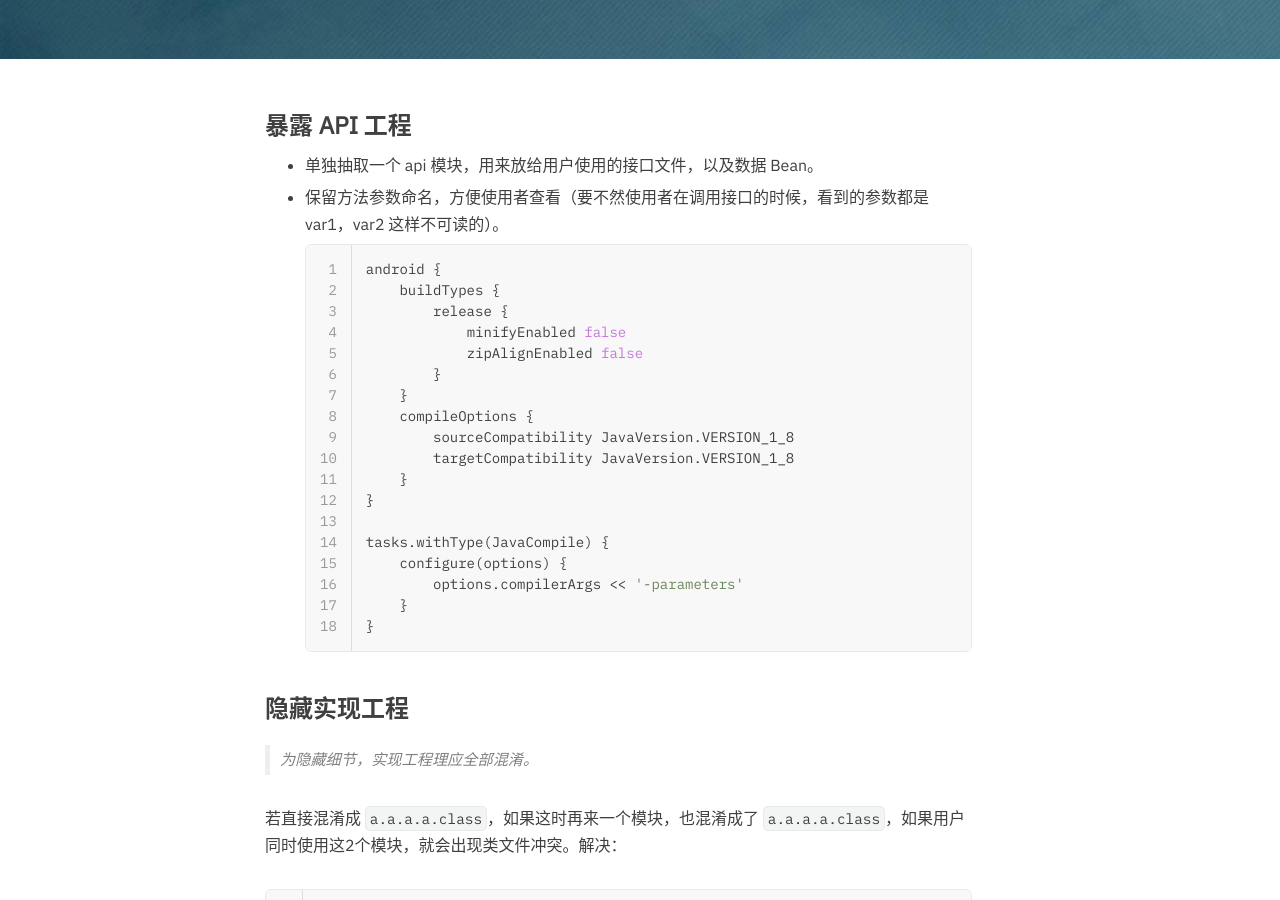
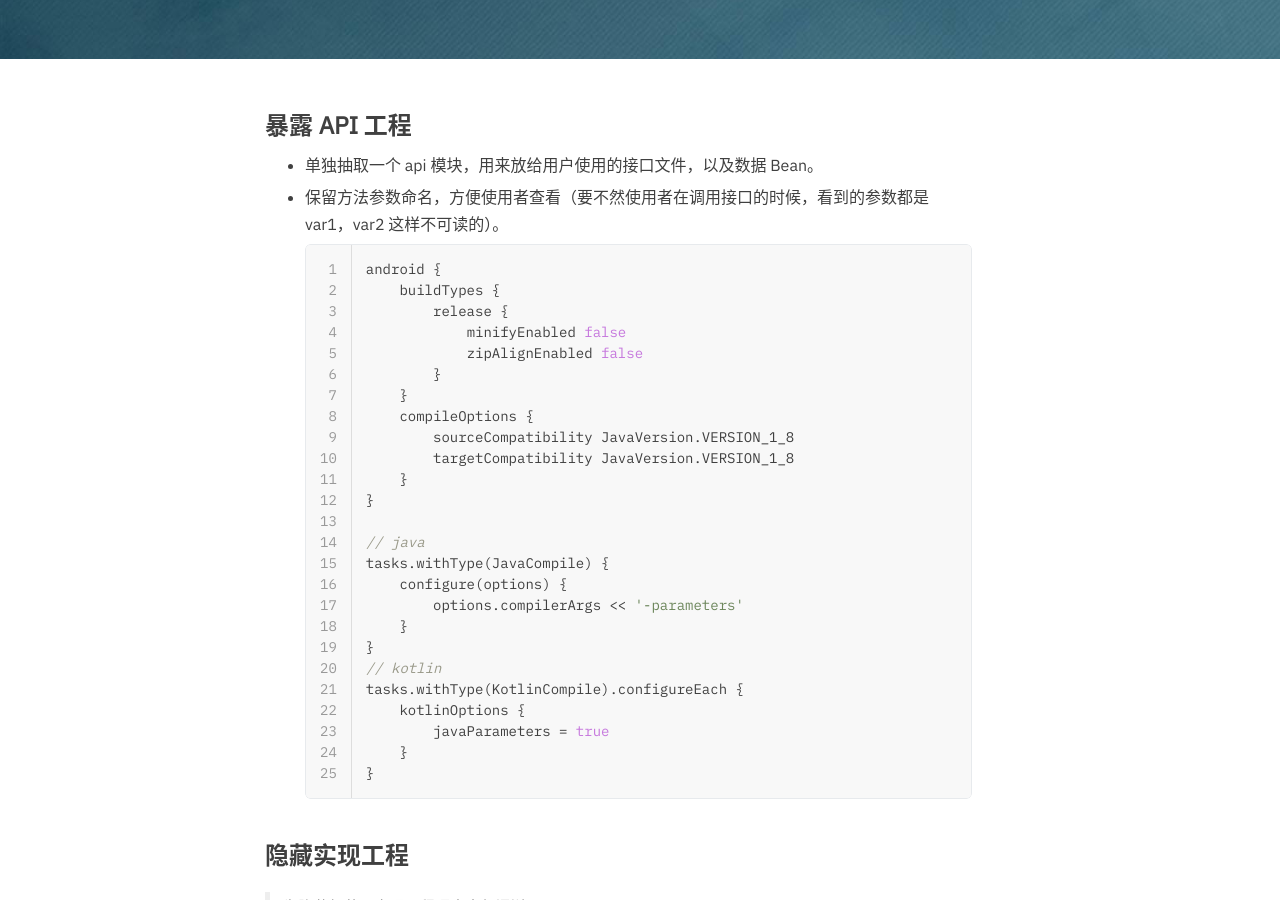
Before and after one commit to hurshi/hurshi.github.io, a Jekyll site: the page built from _posts/2020-02-27-pack.md, in a window 1280 px wide and 900 px high, scrolled down 464 px. Built offline with Jekyll 4.4.1, drawn with Linux system fonts in a browser that asks for light colours; nearby versions of some CDN libraries; some web fonts are replaced; comment, search, counter and statistics services are not loaded.

Commit message:
fix post

````diff
--- a/_posts/2020-02-27-pack.md
+++ b/_posts/2020-02-27-pack.md
@@ -27,9 +27,16 @@ tags:
       }
   }
 
+  // java
   tasks.withType(JavaCompile) {
       configure(options) {
           options.compilerArgs << '-parameters'
+      }
+  }
+  // kotlin
+  tasks.withType(KotlinCompile).configureEach {
+      kotlinOptions {
+          javaParameters = true
       }
   }
   ```
````
